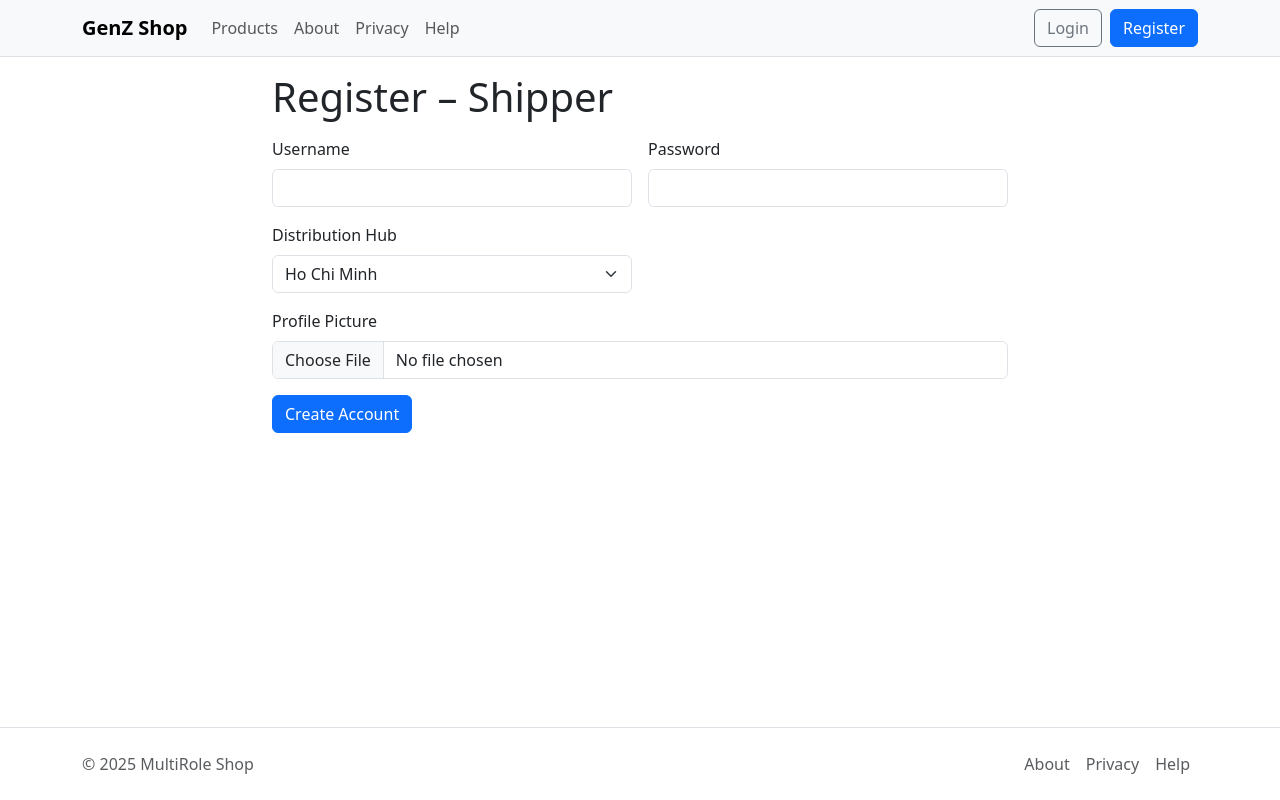
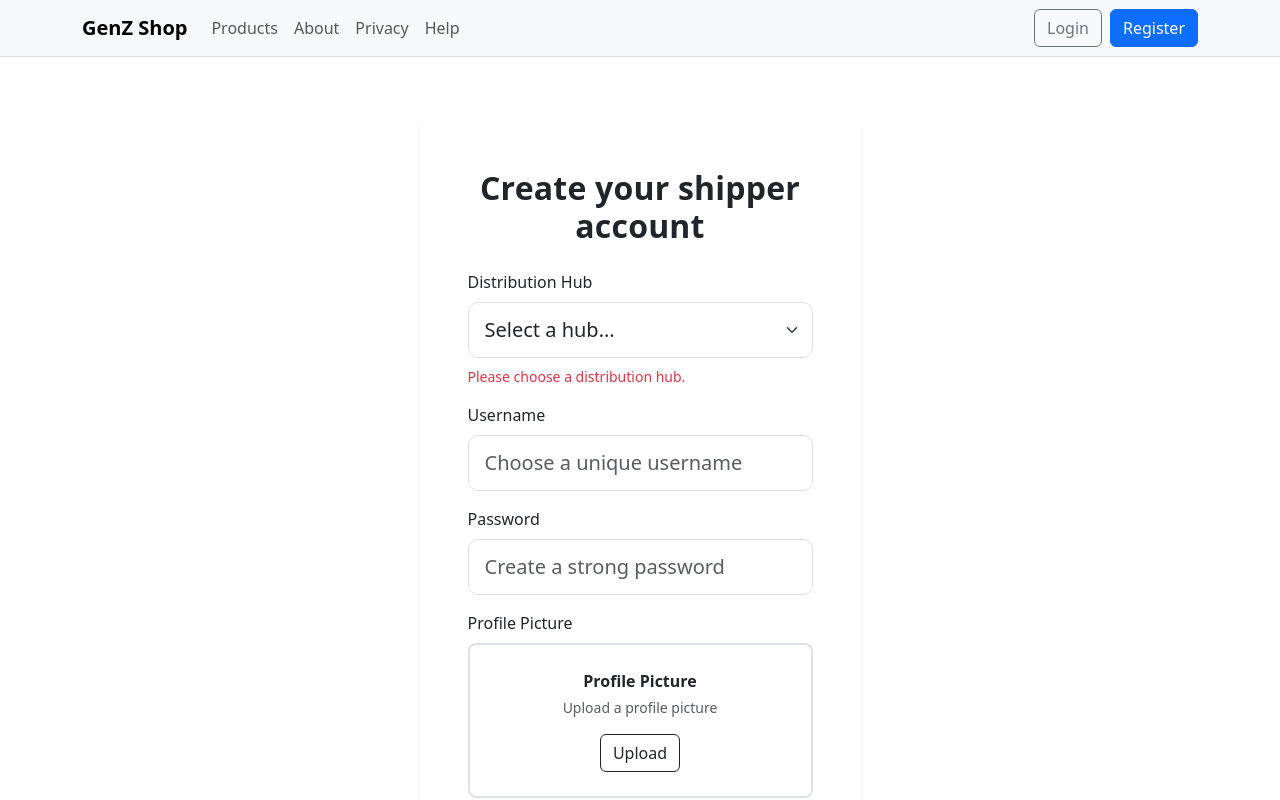
Before and after one commit to Tin0709/Full-Stack-Group-Project, a React (Vite) app in the folder ecommerce-platform-2025/frontend/: page /register/shipper in a window 1280 px wide. Shown: the top 800 px of the page. Built offline with nearby package versions, Linux system fonts and the light colour scheme.

Commit message:
Register Shiper Page completed

```diff
--- a/ecommerce-platform-2025/frontend/src/pages/RegisterShipper.jsx
+++ b/ecommerce-platform-2025/frontend/src/pages/RegisterShipper.jsx
@@ -1,34 +1,221 @@
+// RMIT University Vietnam
+// Course: COSC2769 - Full Stack Development
+// Semester: 2025B
+// Assessment: Assignment 02
+// Author: Tin (Nguyen Trung Tin)
+// ID: s3988418
+
+import React, { useMemo, useState } from "react";
+import { useNavigate } from "react-router-dom";
+import "./styles/RegisterShipper.css";
+
 export default function RegisterShipper() {
+  const navigate = useNavigate();
+
+  // Form state
+  const [username, setUsername] = useState("");
+  const [password, setPassword] = useState("");
+  const [hub, setHub] = useState("");
+  const [profileFile, setProfileFile] = useState(null);
+
+  // UX state
+  const [submitting, setSubmitting] = useState(false);
+  const [serverError, setServerError] = useState("");
+
+  // ===== Validation rules (from assignment) =====
+  // Username: letters & digits only, 8–15
+  const usernameOk = useMemo(
+    () => /^[A-Za-z0-9]{8,15}$/.test(username),
+    [username]
+  );
+
+  // Password:
+  // 8–20 length; ≥1 upper, ≥1 lower, ≥1 digit, ≥1 of !@#$%^&*; only those chars allowed
+  const passwordOk = useMemo(() => {
+    if (password.length < 8 || password.length > 20) return false;
+    if (!/[A-Z]/.test(password)) return false;
+    if (!/[a-z]/.test(password)) return false;
+    if (!/[0-9]/.test(password)) return false;
+    if (!/[!@#$%^&*]/.test(password)) return false;
+    if (!/^[A-Za-z0-9!@#$%^&*]+$/.test(password)) return false;
+    return true;
+  }, [password]);
+
+  // Profile picture required; hub required (dropdown)
+  const profileOk = !!profileFile;
+  const hubOk = !!hub;
+
+  const formOk = usernameOk && passwordOk && profileOk && hubOk;
+
+  const handleSubmit = async (e) => {
+    e.preventDefault();
+    setServerError("");
+    if (!formOk) return;
+
+    try {
+      setSubmitting(true);
+      const fd = new FormData();
+      fd.append("role", "shipper");
+      fd.append("username", username.trim());
+      fd.append("password", password);
+      fd.append("distributionHub", hub);
+      if (profileFile) fd.append("profilePicture", profileFile);
+
+      const base =
+        import.meta?.env?.VITE_API_BASE_URL?.replace(/\/+$/, "") || "";
+      const res = await fetch(`${base}/api/auth/register/shipper`, {
+        method: "POST",
+        body: fd,
+        credentials: "include",
+      });
+
+      if (!res.ok) {
+        const data = await res.json().catch(() => ({}));
+        throw new Error(data?.message || "Registration failed.");
+      }
+
+      navigate("/login", { replace: true });
+    } catch (err) {
+      setServerError(err.message || "Registration failed. Please try again.");
+    } finally {
+      setSubmitting(false);
+    }
+  };
+
   return (
-    <section className="row justify-content-center">
-      <div className="col-md-8">
-        <h1>Register – Shipper</h1>
-        <form className="mt-3">
-          <div className="row g-3">
-            <div className="col-md-6">
-              <label className="form-label">Username</label>
-              <input className="form-control" />
+    <main className="container py-5" data-nav-skip data-nav-safe>
+      <div className="row justify-content-center">
+        <div className="col-12 col-sm-10 col-md-8 col-lg-6 col-xl-5">
+          <section className="card border-0 shadow-sm reg-card">
+            <div className="card-body p-4 p-md-5">
+              <h2 className="text-center fw-bold mb-1 reg-title">
+                Create your shipper account
+              </h2>
+
+              <form className="mt-4" noValidate onSubmit={handleSubmit}>
+                {/* Distribution Hub */}
+                <div className="mb-3">
+                  <label className="form-label fw-medium">
+                    Distribution Hub
+                  </label>
+                  <select
+                    className={`form-select form-select-lg ${
+                      hub ? "is-valid" : ""
+                    }`}
+                    value={hub}
+                    onChange={(e) => setHub(e.target.value)}
+                  >
+                    <option value="">Select a hub…</option>
+                    <option value="Ho Chi Minh">Ho Chi Minh</option>
+                    <option value="Da Nang">Da Nang</option>
+                    <option value="Hanoi">Hanoi</option>
+                  </select>
+                  {!hubOk && (
+                    <div className="form-text text-danger mt-2">
+                      Please choose a distribution hub.
                     </div>
-            <div className="col-md-6">
-              <label className="form-label">Password</label>
-              <input type="password" className="form-control" />
+                  )}
                 </div>
-            <div className="col-md-6">
-              <label className="form-label">Distribution Hub</label>
-              <select className="form-select">
-                <option>Ho Chi Minh</option>
-                <option>Da Nang</option>
-                <option>Hanoi</option>
-              </select>
+
+                {/* Username */}
+                <div className="mb-3">
+                  <label className="form-label fw-medium">Username</label>
+                  <input
+                    type="text"
+                    autoComplete="username"
+                    placeholder="Choose a unique username"
+                    className={`form-control form-control-lg ${
+                      username ? (usernameOk ? "is-valid" : "is-invalid") : ""
+                    }`}
+                    value={username}
+                    onChange={(e) => setUsername(e.target.value)}
+                  />
+                  {username && !usernameOk && (
+                    <div className="invalid-feedback">
+                      8–15 letters or digits, no spaces or symbols.
                     </div>
-            <div className="col-12">
-              <label className="form-label">Profile Picture</label>
-              <input type="file" className="form-control" />
+                  )}
                 </div>
+
+                {/* Password */}
+                <div className="mb-3">
+                  <label className="form-label fw-medium">Password</label>
+                  <input
+                    type="password"
+                    autoComplete="new-password"
+                    placeholder="Create a strong password"
+                    className={`form-control form-control-lg ${
+                      password ? (passwordOk ? "is-valid" : "is-invalid") : ""
+                    }`}
+                    value={password}
+                    onChange={(e) => setPassword(e.target.value)}
+                  />
+                  {password && !passwordOk && (
+                    <div className="invalid-feedback">
+                      8–20 chars, include upper, lower, digit, and one of
+                      !@#$%^&*. Only those characters are allowed.
                     </div>
-          <button className="btn btn-primary mt-3">Create Account</button>
+                  )}
+                </div>
+
+                {/* Profile Picture */}
+                <div className="mb-2">
+                  <label className="form-label fw-medium d-block">
+                    Profile Picture
+                  </label>
+                  <div className="upload-box border border-2 border-dashed rounded-3 p-4 text-center">
+                    <p className="fw-bold mb-1">Profile Picture</p>
+                    <p className="text-muted small mb-3">
+                      Upload a profile picture
+                    </p>
+                    <label className="btn btn-outline-dark">
+                      Upload
+                      <input
+                        type="file"
+                        accept="image/*"
+                        className="d-none"
+                        onChange={(e) =>
+                          setProfileFile(e.target.files?.[0] || null)
+                        }
+                      />
+                    </label>
+                    {profileFile && (
+                      <p className="small mt-2 mb-0 text-truncate">
+                        Selected:{" "}
+                        <span className="fw-medium">{profileFile.name}</span>
+                      </p>
+                    )}
+                  </div>
+                  {!profileOk && (
+                    <div className="form-text text-danger mt-2">
+                      Please choose an image file.
+                    </div>
+                  )}
+                </div>
+
+                {/* Server error */}
+                {serverError && (
+                  <div className="alert alert-danger py-2 mt-3" role="alert">
+                    {serverError}
+                  </div>
+                )}
+
+                {/* Submit */}
+                <div className="d-grid mt-4">
+                  <button
+                    type="submit"
+                    className="btn btn-dark btn-lg"
+                    disabled={!formOk || submitting}
+                    data-nav-ignore
+                  >
+                    {submitting ? "Creating…" : "Create Account"}
+                  </button>
+                </div>
               </form>
             </div>
           </section>
+        </div>
+      </div>
+    </main>
   );
 }
--- /dev/null
+++ b/ecommerce-platform-2025/frontend/src/pages/styles/RegisterShipper.css
@@ -0,0 +1,39 @@
+.reg-card {
+  border-radius: 14px;
+}
+
+.reg-title {
+  letter-spacing: 0.2px;
+}
+
+/* Large, rounded inputs */
+.form-control.form-control-lg,
+.form-select.form-select-lg {
+  height: 56px;
+  border-radius: 10px;
+  border-color: #e0e0e0;
+  box-shadow: none;
+}
+
+.form-control.form-control-lg:focus,
+.form-select.form-select-lg:focus {
+  border-color: #d0d0d0;
+  box-shadow: 0 0 0 0.2rem rgba(20, 20, 20, 0.05);
+}
+
+/* Dashed upload zone */
+.upload-box {
+  border-color: #e0e0e0 !important;
+  background: #fff;
+}
+
+/* Primary button color */
+.btn-dark {
+  background-color: #666666;
+  border-color: #666666;
+}
+.btn-dark:hover,
+.btn-dark:focus {
+  background-color: #4f4f4f;
+  border-color: #4f4f4f;
+}
```
Lines whose indentation alone changed are shown as unchanged.
